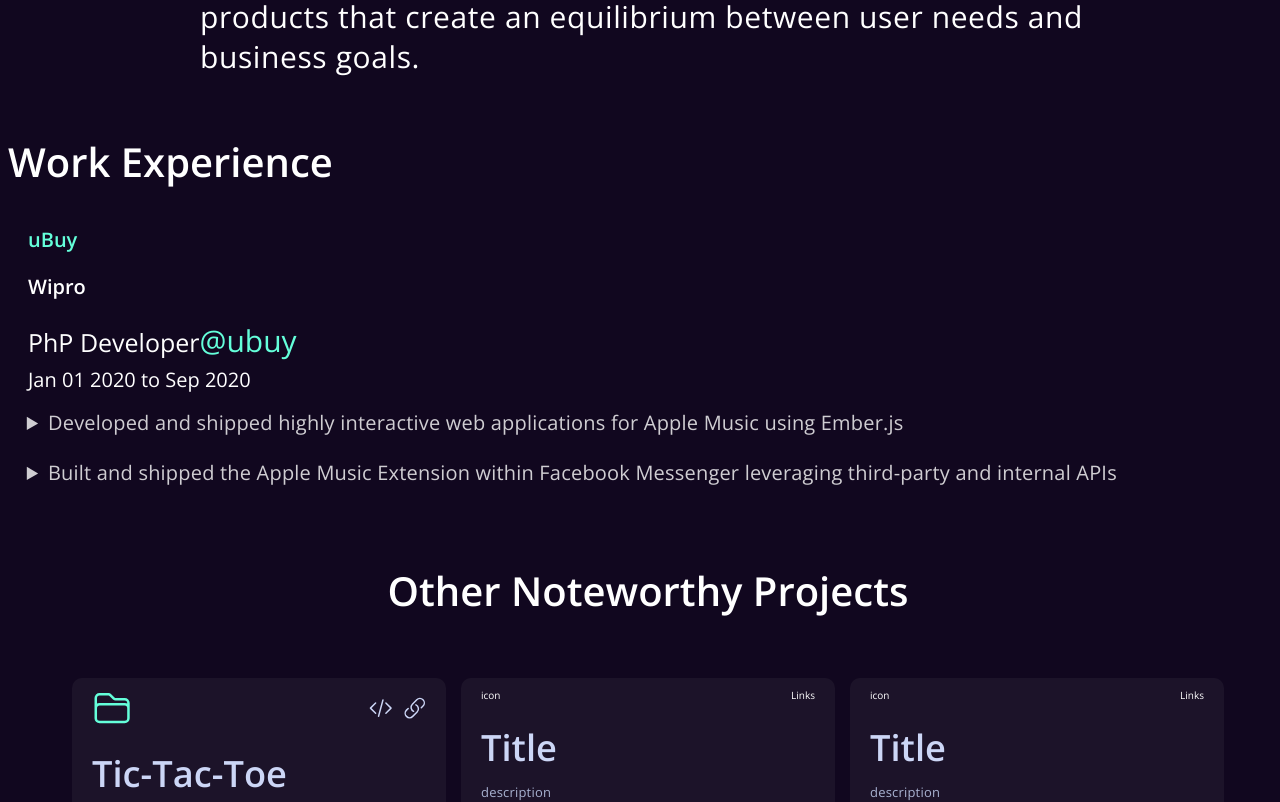
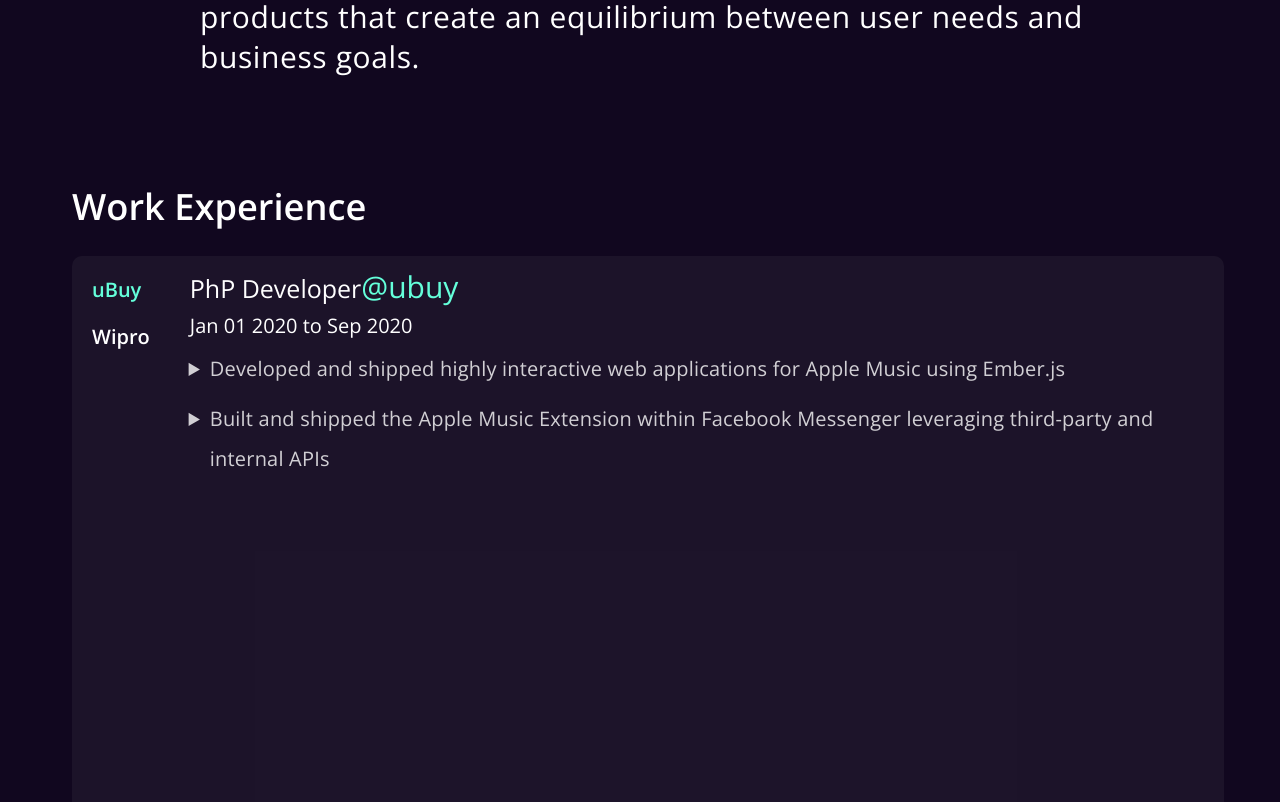
Before and after one commit to patidarmk/myportfolio, a React (Create React App) app: page / in a window 1280 px wide. Shown: the part 720-1522 px from the top of the page. Built offline with nearby package versions, Linux system fonts and the light colour scheme; a web font is replaced by a local one.

Commit message:
first commit

```diff
--- a/src/components/Experience/Experience.css
+++ b/src/components/Experience/Experience.css
@@ -0,0 +1,35 @@
+.experience-section {
+    width: 90%;
+    margin: auto;
+    font-style: normal;
+    /* line-height: 97px; */
+    color: #FFFFFF;
+    display: flex;
+    margin-top:  5rem;
+    flex-direction: column;
+}
+
+.experience-section-content {
+    display: flex;
+    height: 80vh;
+    background-color: #292035;
+    border-radius: 1rem;
+    background-color: rgba(41,32,53,0.5);
+
+    /* gap:10rem; */
+}
+
+.experience-section-heading h1{
+    font-size: var(--text-4xl);
+}
+
+
+h1{
+    font-size: var(--text-5xl);
+}
+
+@media (max-width: 32rem) {
+    .experience-section {
+        width: 90%;
+    }
+}
```
